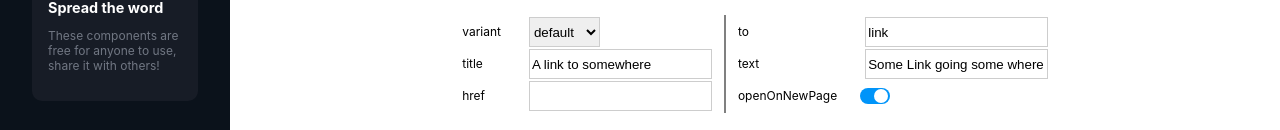
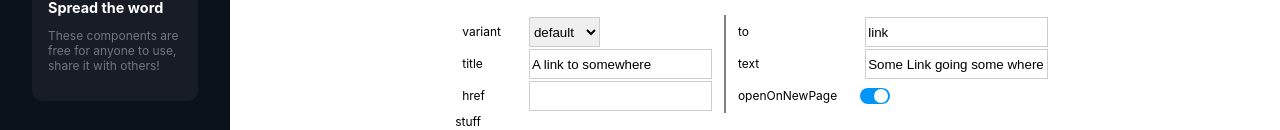
Before and after one commit to MCBarnard/Vue-UI, a Vue app: page /components/link in a window 1280 px wide. Shown: the part 667-797 px from the top of the page. Built offline with nearby package versions, Linux system fonts and the light colour scheme.

Commit message:
Add prism base components

```diff
--- /dev/null
+++ b/src/components/PrismComponent.vue
@@ -0,0 +1,13 @@
+<template>
+  <div>
+    <div>stuff</div>
+  </div>
+</template>
+
+<script>
+export default {
+  data() {
+    "npm install vue-prismjs --save";
+  },
+};
+</script>
--- a/src/components/ShowcaseComponent.vue
+++ b/src/components/ShowcaseComponent.vue
@@ -10,6 +10,9 @@
       <p class="subtext">Live playground for you to play around in</p>
       <div class="showcase__bottom__controls">
         <slot name="controls"></slot>
+      </div>
+      <div class="showcase__bottom__code">
+        <slot name="code"></slot>
       </div>
     </div>
   </div>
@@ -73,6 +76,12 @@ export default {
       max-width: 600px;
       margin: auto;
     }
+
+    &__code {
+      position: relative;
+      max-width: 600px;
+      margin: auto;
+    }
   }
 }
 </style>
--- a/src/views/Components/LinkPage.vue
+++ b/src/views/Components/LinkPage.vue
@@ -72,6 +72,9 @@
           </tr>
         </table>
       </template>
+      <template v-slot:code>
+        <prism-component />
+      </template>
     </ShowcaseComponent>
   </div>
 </template>
@@ -82,6 +85,7 @@ import LinkComponent from "@/components/Vue-UI/LinkComponent";
 import SelectComponent from "@/components/Controls/SelectComponent";
 import InputComponent from "@/components/Controls/InputComponent";
 import ToggleComponent from "@/components/Controls/ToggleComponent";
+import PrismComponent from "@/components/PrismComponent";
 
 export default {
   components: {
@@ -90,6 +94,7 @@ export default {
     SelectComponent,
     InputComponent,
     ToggleComponent,
+    PrismComponent,
   },
   data() {
     return {
```
Also changed, not shown: 1 other file (tests, documents, lock files or other folders).
